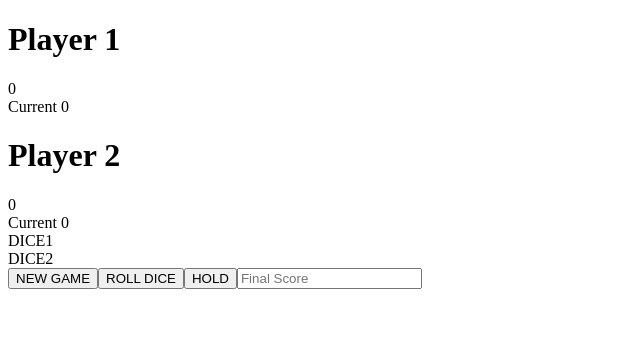
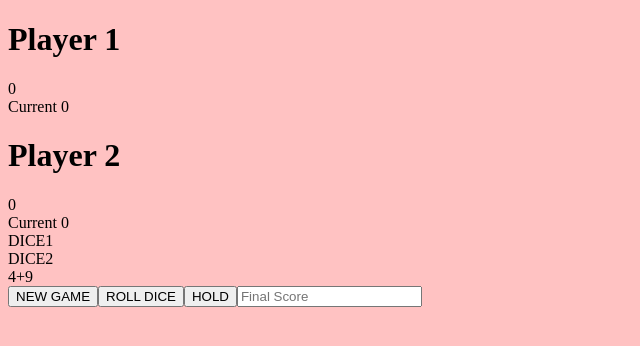
Before and after one commit to abedkhalaf8/DiceGame-weekend-project, a React (Create React App) app: page / in a window 1280 px wide. Shown: the top 346 px of the page, without its empty margins (0-640 px from the left). Built offline with nearby package versions, Linux system fonts and the light colour scheme.

Commit message:
basic css

```diff
--- /dev/null
+++ b/src/component/App.css
@@ -0,0 +1,3 @@
+body {
+    background-color: rgb(255, 194, 194);
+}
--- a/src/component/App.js
+++ b/src/component/App.js
@@ -1,3 +1,5 @@
+import './App.css';
+
 import GameButtons from './Game_buttons';
 import Players from './Game_players';
 import React from 'react';
@@ -10,7 +12,7 @@ export default class App extends React.Component {
                  <div className='GameBoard'>
                       <Players />
                       <Twodice />
-                      <GameButtons />
+               4+9       <GameButtons />
                   </div>
              </div>
          )
```
